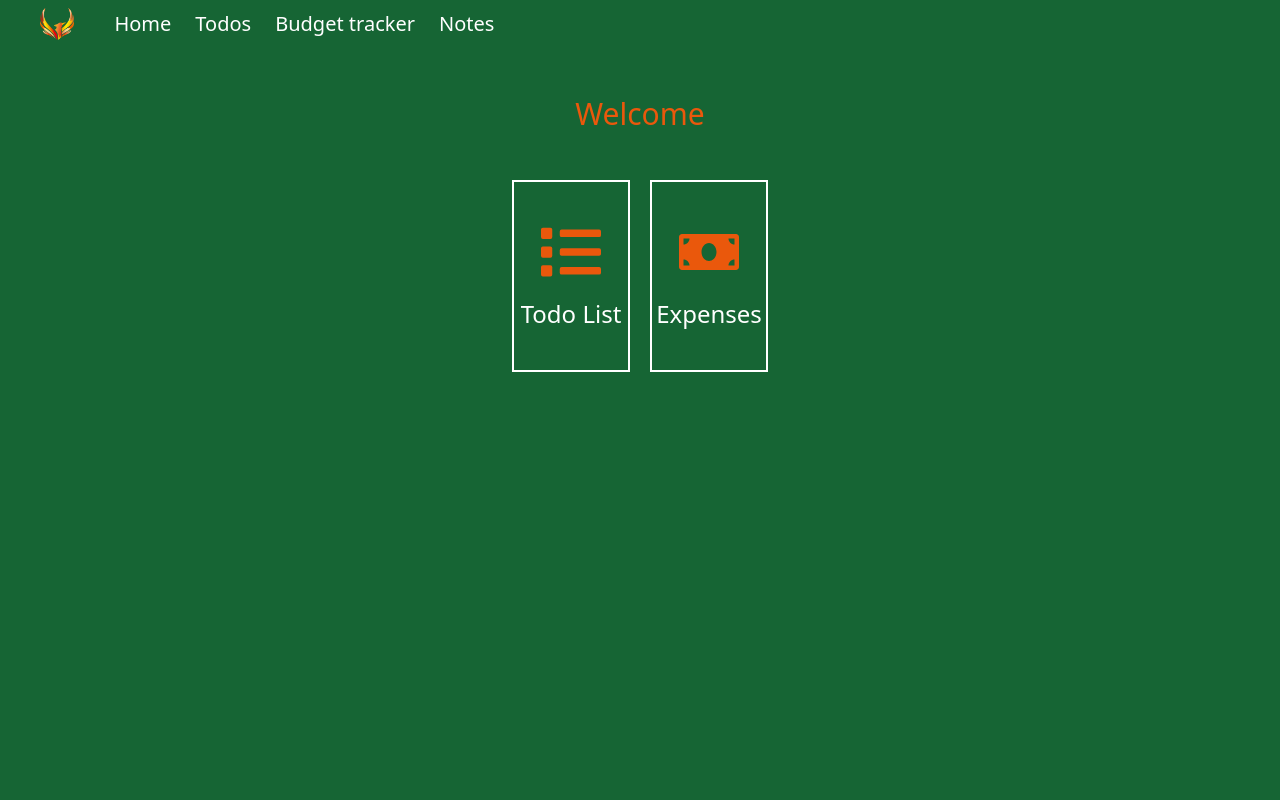
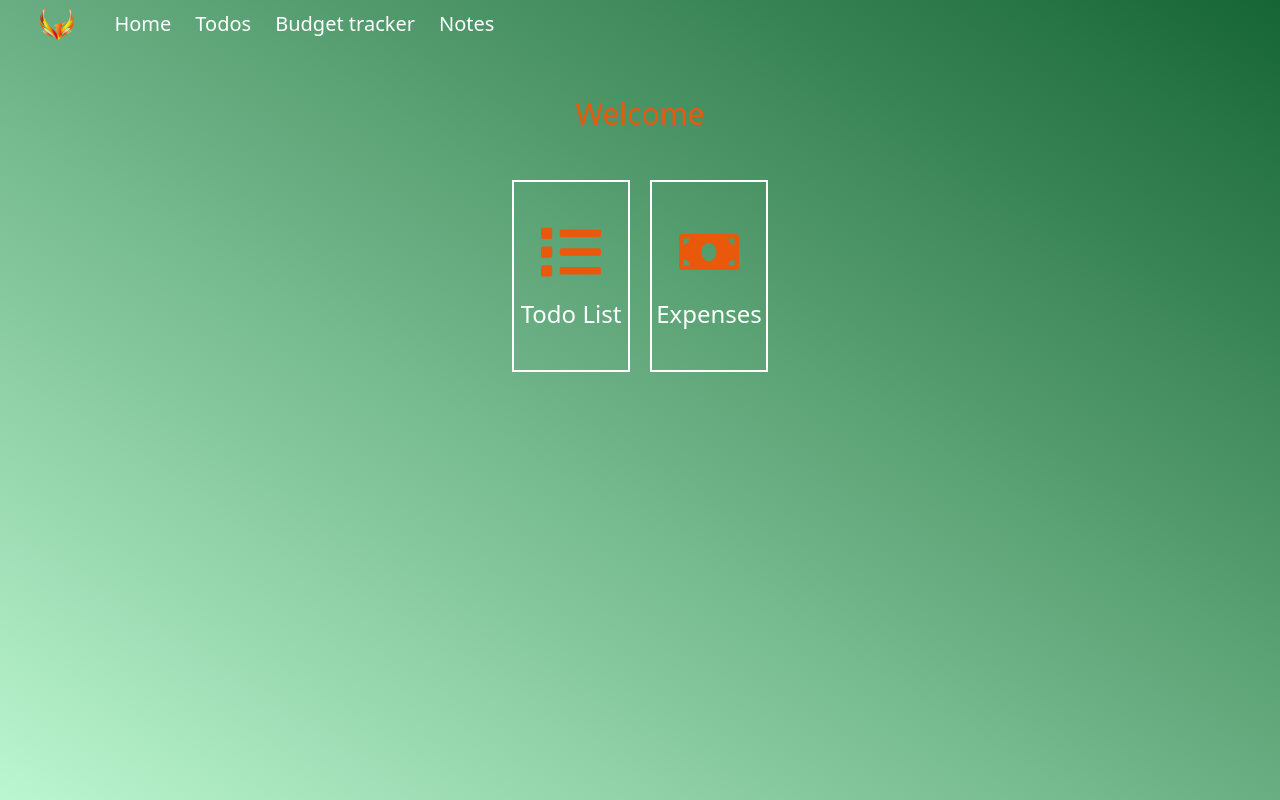
Before and after one commit to EidHachem/Todo-list-TypeScript, a React (Create React App) app: page / in a window 1280 px wide. Built offline with nearby package versions, Linux system fonts and the light colour scheme.

Commit message:
Add notes to the routes and change bg color

```diff
--- a/src/App.tsx
+++ b/src/App.tsx
@@ -4,15 +4,17 @@ import Navbar from './components/Navbar/Navbar';
 import Todos from './components/Todo/Todos';
 import Expenses from './components/Budget/Expenses';
 import Home from './components/Home/Home';
+import Notes from './components/Notes/Notes';
 
 const App: FC = () => {
   return (
-    <div className="bg-green-800 flex flex-col min-h-[100vh]">
+    <div className="bg-gradient-to-tr to-green-800 from-green-200 flex flex-col min-h-[100vh]">
       <Navbar />
       <Routes>
         <Route path="/" element={<Home />} />
         <Route path="/todos" element={<Todos />} />
         <Route path="/expenses" element={<Expenses />} />
+        <Route path="/notes" element={<Notes />} />
         <Route path="*" element={<div>Not found</div>} />
       </Routes>
     </div>
```
